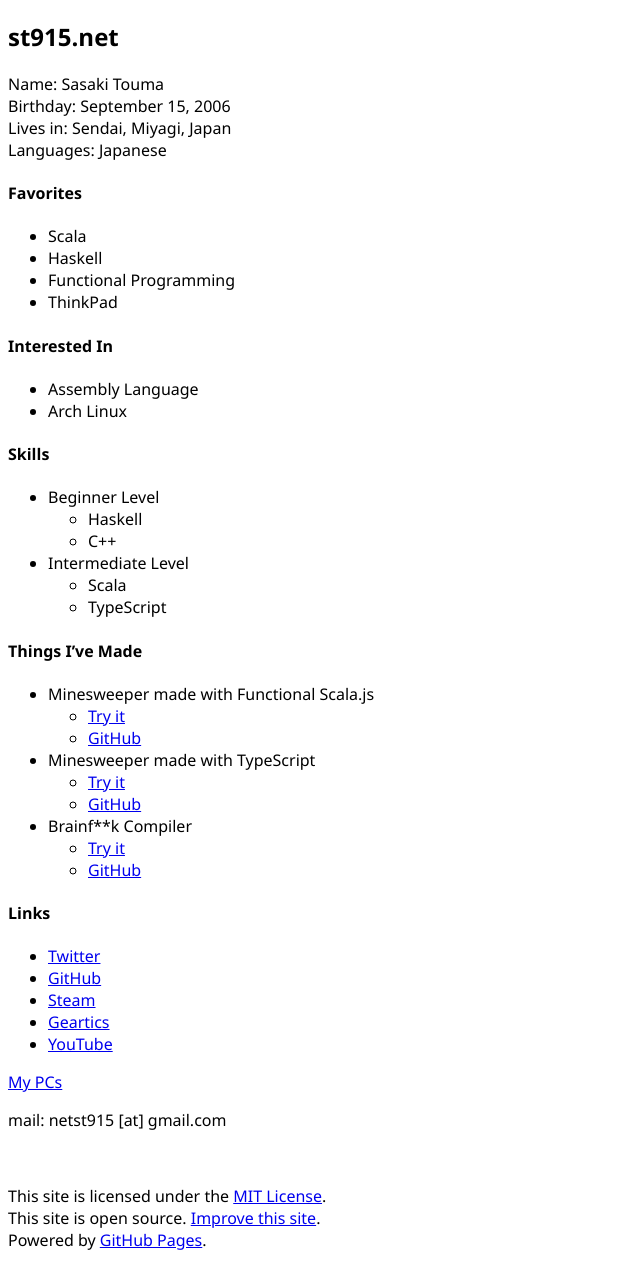
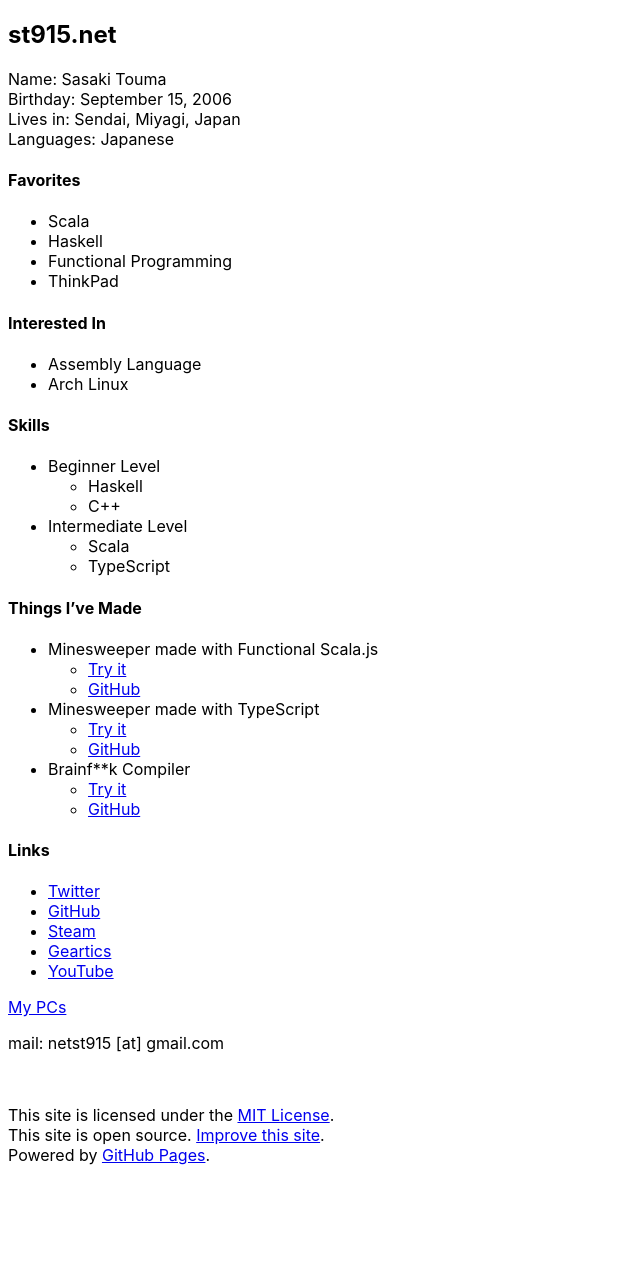
Before and after one commit to t-sasaki915/t-sasaki-net, a Jekyll site: the page built from docs/index.md, in a window 1280 px wide. Shown: the whole page, without its empty margins (0-640 px from the left). Built offline with Jekyll 4.4.1, drawn with Linux system fonts in a browser that asks for light colours; Markdown is read by kramdown in place of the engine named in the settings; after the commit the page ends 1181 px from its top, so only the background shows below that.

Commit message:
Update default.html

```diff
--- a/docs/_layouts/default.html
+++ b/docs/_layouts/default.html
@@ -4,12 +4,9 @@
     <meta charset="UTF-8">
     <meta name="viewport" content="width=device-width, initial-scale=1.0">
     <title>st915.net</title>
-    <link rel="preconnect" href="https://fonts.googleapis.com">
-    <link rel="preconnect" href="https://fonts.gstatic.com" crossorigin="">
-    <link rel="stylesheet" href="https://fonts.googleapis.com/css2?family=Noto+Sans+JP:wght@350;600&amp;display=swap">
     <style>
       body {
-        font-family: "Segoe UI";
+        font-family: -apple-system, BlinkMacSystemFont, "Segoe UI", "Noto Sans", Helvetica, Arial, sans-serif;
       }
     </style>
     <script>
```
